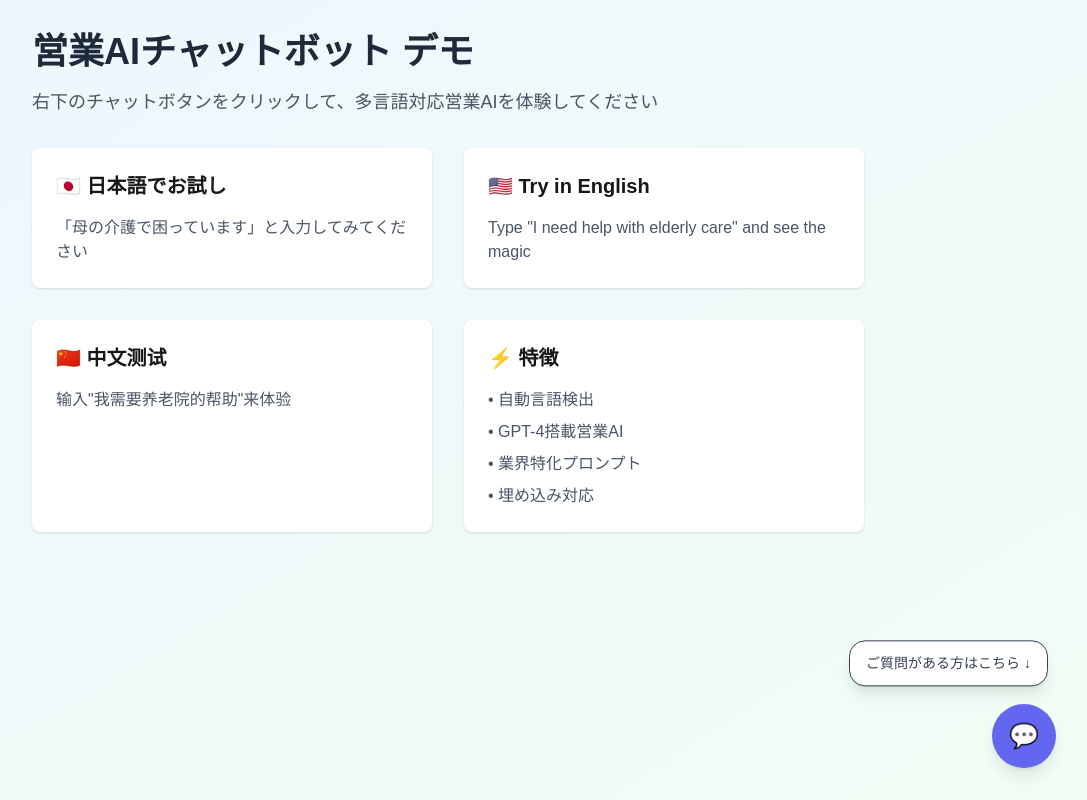
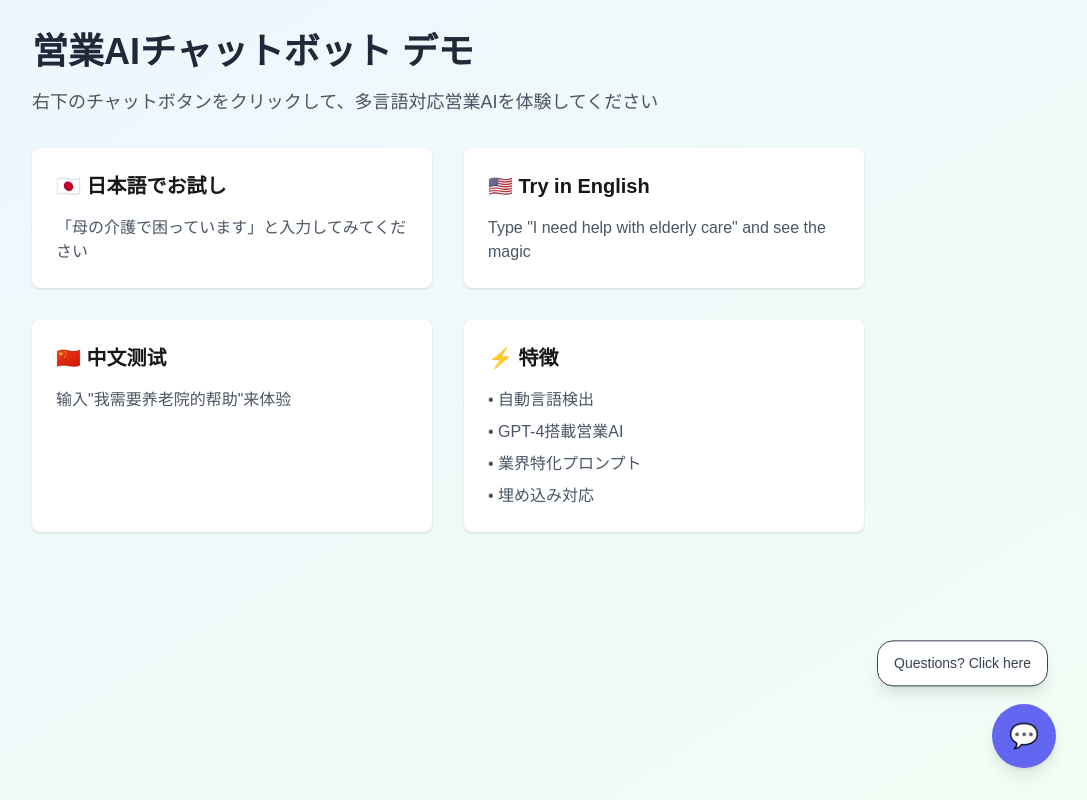
Before and after one commit to Akira9018/chatbot-saas, a Next.js app: page / in a window 1280 px wide. Shown: the whole page, without its empty margins (192-1279 px from the left). Built offline with nearby package versions, Linux system fonts and the light colour scheme.

Commit message:
Fix JSX escaping issues - use English text for stability

```diff
--- a/src/components/ChatWidget.tsx
+++ b/src/components/ChatWidget.tsx
@@ -16,8 +16,8 @@ export default function ChatWidget({
   customerId = 'demo',
   language = 'auto',
   primaryColor = '#6366f1',
-  botName = 'さくら苑',
-  greetingMessage = 'こんにちは！何でもお気軽にご相談ください。😊'
+  botName = 'Care Bot',
+  greetingMessage = 'Hello! How can I help you today?'
 }: ChatWidgetProps) {
   const [isOpen, setIsOpen] = useState(false)
   const [messages, setMessages] = useState<Message[]>([])
@@ -67,11 +67,11 @@ export default function ChatWidget({
         setMessages(prev => [...prev, { role: 'assistant', content: data.reply }])
         setDetectedLanguage(data.language)
       } else {
-        setMessages(prev => [...prev, { role: 'assistant', content: 'エラーが発生しました。' }])
+        setMessages(prev => [...prev, { role: 'assistant', content: 'Error occurred.' }])
       }
     } catch (error) {
       console.error('Error:', error)
-      setMessages(prev => [...prev, { role: 'assistant', content: '接続エラーが発生しました。' }])
+      setMessages(prev => [...prev, { role: 'assistant', content: 'Connection error.' }])
     } finally {
       setIsTyping(false)
     }
@@ -95,9 +95,21 @@ export default function ChatWidget({
 
   const getLanguageText = () => {
     const texts = {
-      ja: { placeholder: 'メッセージを入力してください...', send: '送信', guidance: 'ご質問がある方はこちら ↓' },
-      en: { placeholder: 'Type your message...', send: 'Send', guidance: 'Questions? Click here ↓' },
-      zh: { placeholder: '请输入您的消息...', send: '发送', guidance: '有问题请点击这里 ↓' }
+      ja: {
+        placeholder: 'Type your message...',
+        guidance: 'Questions? Click here',
+        status: 'AI Assistant Online'
+      },
+      en: {
+        placeholder: 'Type your message...',
+        guidance: 'Questions? Click here',
+        status: 'AI Assistant Online'
+      },
+      zh: {
+        placeholder: 'Type your message...',
+        guidance: 'Questions? Click here',
+        status: 'AI Assistant Online'
+      }
     }
     return texts[detectedLanguage as keyof typeof texts] || texts.ja
   }
@@ -106,13 +118,9 @@ export default function ChatWidget({
 
   return (
     <>
-      {/* チャットボタン */}
       {!isOpen && (
         <>
-          {/* 吹き出し案内 */}
-          <div
-            className="fixed bottom-28 right-10 bg-white text-gray-700 px-4 py-3 rounded-2xl shadow-lg text-sm font-medium z-[999] border animate-bounce"
-          >
+          <div className="fixed bottom-28 right-10 bg-white text-gray-700 px-4 py-3 rounded-2xl shadow-lg text-sm font-medium z-[999] border animate-bounce">
             {text.guidance}
           </div>
 
@@ -126,10 +134,8 @@ export default function ChatWidget({
         </>
       )}
 
-      {/* チャットウィンドウ */}
       {isOpen && (
         <div className="fixed bottom-8 right-8 w-80 h-[600px] bg-black rounded-[30px] shadow-2xl flex flex-col overflow-hidden z-[1000] border-8 border-black">
-          {/* ヘッダー */}
           <div
             className="text-white p-6 flex items-center justify-between"
             style={{ background: `linear-gradient(135deg, ${primaryColor} 0%, ${primaryColor}dd 100%)` }}
@@ -140,7 +146,7 @@ export default function ChatWidget({
               </div>
               <div>
                 <div className="font-bold text-lg">{botName}</div>
-                <div className="text-sm opacity-90">相談AI オンライン</div>
+                <div className="text-sm opacity-90">{text.status}</div>
               </div>
             </div>
             <button
@@ -151,7 +157,6 @@ export default function ChatWidget({
             </button>
           </div>
 
-          {/* メッセージエリア */}
           <div className="flex-1 p-6 overflow-y-auto bg-gray-50 space-y-4">
             {messages.map((message, index) => (
               <div
@@ -159,14 +164,15 @@ export default function ChatWidget({
                 className={`flex gap-3 ${message.role === 'user' ? 'flex-row-reverse' : 'flex-row'}`}
               >
                 <div className="w-9 h-9 rounded-full flex items-center justify-center text-lg flex-shrink-0"
-                  style={{ backgroundColor: message.role === 'user' ? '#e5e7eb' : '#e0e7ff' }}>
+                     style={{ backgroundColor: message.role === 'user' ? '#e5e7eb' : '#e0e7ff' }}>
                   {message.role === 'user' ? '👤' : '👩‍⚕️'}
                 </div>
                 <div
-                  className={`max-w-[75%] p-4 rounded-2xl text-sm leading-relaxed ${message.role === 'user'
+                  className={`max-w-[75%] p-4 rounded-2xl text-sm leading-relaxed ${
+                    message.role === 'user'
                       ? 'text-white shadow-none'
                       : 'bg-white text-gray-800 shadow-sm'
-                    }`}
+                  }`}
                   style={{
                     backgroundColor: message.role === 'user' ? primaryColor : undefined,
                     borderRadius: message.role === 'user' ? '20px 20px 4px 20px' : '20px 20px 20px 4px'
@@ -185,8 +191,8 @@ export default function ChatWidget({
                 <div className="bg-white p-4 rounded-2xl shadow-sm">
                   <div className="flex gap-1">
                     <div className="w-2 h-2 bg-gray-400 rounded-full animate-bounce"></div>
-                    <div className="w-2 h-2 bg-gray-400 rounded-full animate-bounce" style={{ animationDelay: '0.1s' }}></div>
-                    <div className="w-2 h-2 bg-gray-400 rounded-full animate-bounce" style={{ animationDelay: '0.2s' }}></div>
+                    <div className="w-2 h-2 bg-gray-400 rounded-full animate-bounce" style={{animationDelay: '0.1s'}}></div>
+                    <div className="w-2 h-2 bg-gray-400 rounded-full animate-bounce" style={{animationDelay: '0.2s'}}></div>
                   </div>
                 </div>
               </div>
@@ -194,7 +200,6 @@ export default function ChatWidget({
             <div ref={messagesEndRef} />
           </div>
 
-          {/* 入力エリア */}
           <div className="p-5 bg-white border-t">
             <div className="flex gap-3">
               <input
```
